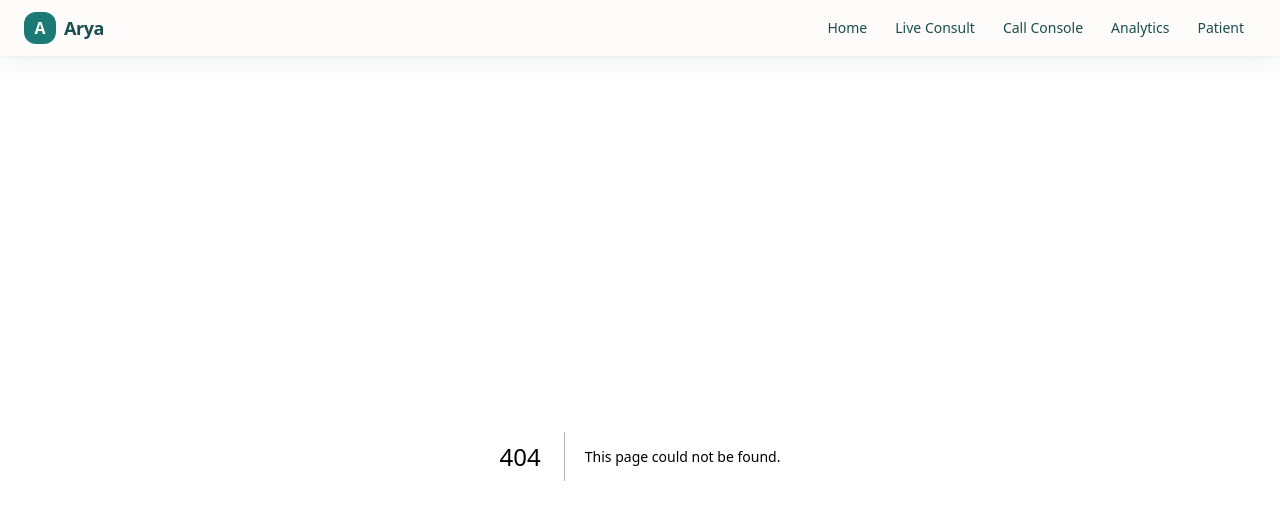
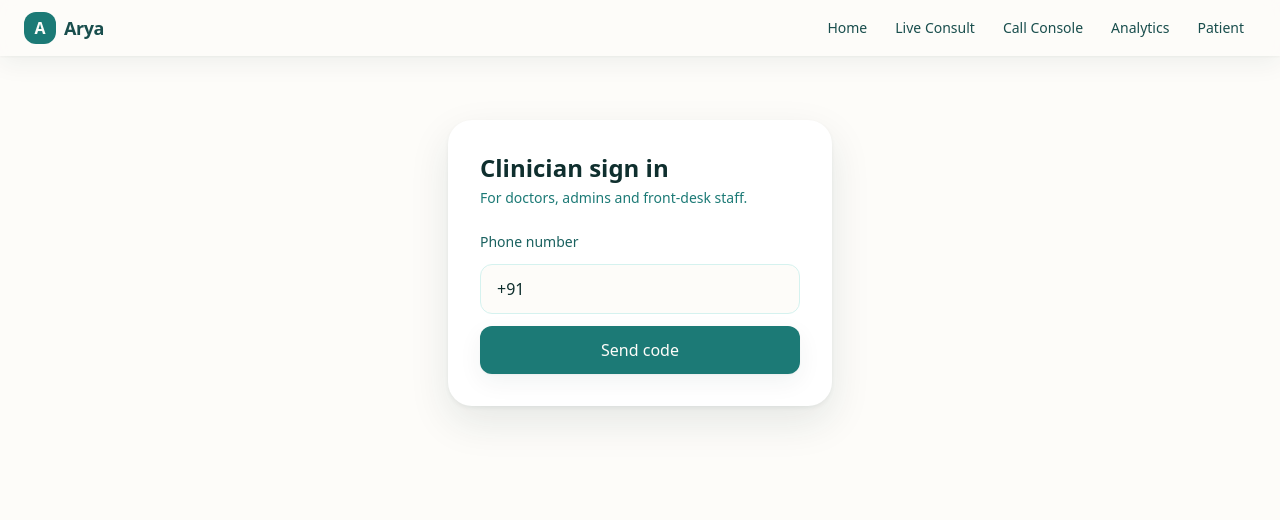
Before and after one commit to yadavahc/Arya-Multilingual-Voice-AI-Healthcare-Assistant, a Next.js app in the folder apps/web/: page /login/doctor in a window 1280 px wide. Before the commit this address had no page. Shown: the top 520 px of the page. Built offline with nearby package versions, Linux system fonts and the light colour scheme; no server answers.

Commit message:
Added login portals and auth store

```diff
--- /dev/null
+++ b/apps/web/src/app/login/doctor/page.tsx
@@ -0,0 +1,6 @@
+'use client';
+import { PhoneLogin } from '@/components/PhoneLogin';
+
+export default function DoctorLogin() {
+  return <PhoneLogin portal="doctor" />;
+}
--- /dev/null
+++ b/apps/web/src/app/login/page.tsx
@@ -0,0 +1,49 @@
+'use client';
+import Link from 'next/link';
+import { motion } from 'framer-motion';
+
+const portals = [
+  {
+    href: '/login/doctor',
+    icon: '🩺',
+    title: 'Clinician',
+    body: 'Doctors, admins & front-desk. Live consults, notes, call console and analytics.',
+  },
+  {
+    href: '/login/patient',
+    icon: '🙋',
+    title: 'Patient',
+    body: 'Talk to Arya about your medicines, diet, rest and appointments — any time.',
+  },
+];
+
+export default function LoginPortal() {
+  return (
+    <div className="mx-auto max-w-3xl px-6 py-20">
+      <div className="text-center">
+        <h1 className="text-3xl font-semibold text-teal-900">Welcome to Arya</h1>
+        <p className="mt-2 text-teal-600">Choose how you’d like to sign in.</p>
+      </div>
+      <div className="mt-10 grid gap-6 sm:grid-cols-2">
+        {portals.map((p, i) => (
+          <motion.div
+            key={p.href}
+            initial={{ opacity: 0, y: 16 }}
+            animate={{ opacity: 1, y: 0 }}
+            transition={{ delay: i * 0.06 }}
+          >
+            <Link
+              href={p.href}
+              className="block h-full rounded-3xl bg-white p-8 shadow-card transition-shadow duration-200 hover:shadow-lift"
+            >
+              <div className="text-4xl">{p.icon}</div>
+              <h2 className="mt-4 text-xl font-semibold text-teal-900">{p.title}</h2>
+              <p className="mt-2 text-sm leading-relaxed text-teal-700">{p.body}</p>
+              <span className="mt-4 inline-block font-medium text-teal-600">Continue →</span>
+            </Link>
+          </motion.div>
+        ))}
+      </div>
+    </div>
+  );
+}
--- /dev/null
+++ b/apps/web/src/app/login/patient/page.tsx
@@ -0,0 +1,6 @@
+'use client';
+import { PhoneLogin } from '@/components/PhoneLogin';
+
+export default function PatientLogin() {
+  return <PhoneLogin portal="patient" />;
+}
--- /dev/null
+++ b/apps/web/src/components/PhoneLogin.tsx
@@ -0,0 +1,129 @@
+'use client';
+import { useState } from 'react';
+import { useRouter } from 'next/navigation';
+import { api } from '@/lib/api';
+import { useAuth } from '@/lib/auth';
+
+type Portal = 'doctor' | 'patient';
+
+// Demo OTP. Matches the Firebase test-number codes so the flow feels identical.
+// Swap this path for real Firebase phone OTP when going to production.
+const DEMO_OTP = '123456';
+
+/** Normalize an Indian number to E.164 (+91XXXXXXXXXX) for the resolve lookup. */
+function toE164(input: string): string {
+  const digits = input.replace(/\D/g, '');
+  if (digits.length === 10) return `+91${digits}`;
+  if (digits.length === 12 && digits.startsWith('91')) return `+${digits}`;
+  return input.trim().startsWith('+') ? input.trim() : `+${digits}`;
+}
+
+export function PhoneLogin({ portal }: { portal: Portal }) {
+  const router = useRouter();
+  const setUser = useAuth((s) => s.setUser);
+  const [phone, setPhone] = useState('+91 ');
+  const [code, setCode] = useState('');
+  const [step, setStep] = useState<'phone' | 'code'>('phone');
+  const [error, setError] = useState<string | null>(null);
+  const [loading, setLoading] = useState(false);
+
+  function sendCode() {
+    setError(null);
+    const digits = phone.replace(/\D/g, '');
+    if (digits.length < 10) {
+      setError('Please enter a valid 10-digit mobile number.');
+      return;
+    }
+    setStep('code');
+  }
+
+  async function verify() {
+    setError(null);
+    setLoading(true);
+    try {
+      if (code.trim() !== DEMO_OTP) {
+        setError('Incorrect code. For this demo the code is 123456.');
+        return;
+      }
+      // Code accepted — resolve role via our API (enforces portal separation).
+      const identity = await api.resolveIdentity(toE164(phone), portal);
+      setUser(identity);
+      router.push(identity.role === 'patient' ? '/patient' : '/consult');
+    } catch (e: any) {
+      const msg = String(e?.message || '');
+      if (msg.includes('403')) {
+        setError(
+          portal === 'doctor'
+            ? 'This number is not registered as clinical staff.'
+            : 'This number is registered as staff — please use the staff portal.',
+        );
+      } else {
+        setError('Could not sign you in. Is the API running on :8080?');
+      }
+    } finally {
+      setLoading(false);
+    }
+  }
+
+  return (
+    <div className="mx-auto mt-16 max-w-sm rounded-3xl bg-white p-8 shadow-lift">
+      <h1 className="text-2xl font-semibold text-teal-900">
+        {portal === 'doctor' ? 'Clinician sign in' : 'Patient sign in'}
+      </h1>
+      <p className="mt-1 text-sm text-teal-600">
+        {portal === 'doctor'
+          ? 'For doctors, admins and front-desk staff.'
+          : 'Sign in with your phone to talk to Arya.'}
+      </p>
+
+      {step === 'phone' ? (
+        <div className="mt-6 space-y-3">
+          <label className="block text-sm font-medium text-teal-700">Phone number</label>
+          <input
+            value={phone}
+            onChange={(e) => setPhone(e.target.value)}
+            onKeyDown={(e) => e.key === 'Enter' && sendCode()}
+            placeholder="+91 98765 43210"
+            className="w-full rounded-xl border border-teal-100 bg-cream-50 px-4 py-3 text-teal-900 outline-none focus:border-teal-400"
+          />
+          <button
+            onClick={sendCode}
+            className="w-full rounded-xl bg-teal-600 py-3 font-medium text-cream-50 shadow-card"
+          >
+            Send code
+          </button>
+        </div>
+      ) : (
+        <div className="mt-6 space-y-3">
+          <label className="block text-sm font-medium text-teal-700">
+            Enter the 6-digit code
+          </label>
+          <input
+            value={code}
+            onChange={(e) => setCode(e.target.value)}
+            onKeyDown={(e) => e.key === 'Enter' && verify()}
+            placeholder="123456"
+            inputMode="numeric"
+            autoFocus
+            className="w-full rounded-xl border border-teal-100 bg-cream-50 px-4 py-3 text-center text-2xl tracking-widest text-teal-900 outline-none focus:border-teal-400"
+          />
+          <button
+            onClick={verify}
+            disabled={loading}
+            className="w-full rounded-xl bg-teal-600 py-3 font-medium text-cream-50 shadow-card disabled:opacity-60"
+          >
+            {loading ? 'Signing in…' : 'Verify & continue'}
+          </button>
+          <button onClick={() => setStep('phone')} className="w-full text-sm text-teal-600">
+            ← Use a different number
+          </button>
+          <p className="text-center text-xs text-teal-500">Demo code: 123456</p>
+        </div>
+      )}
+
+      {error && (
+        <p className="mt-4 rounded-lg bg-red-50 px-3 py-2 text-sm text-signal-red">{error}</p>
+      )}
+    </div>
+  );
+}
--- /dev/null
+++ b/apps/web/src/lib/auth.ts
@@ -0,0 +1,23 @@
+'use client';
+import { create } from 'zustand';
+import { persist } from 'zustand/middleware';
+import type { ResolvedIdentity } from './api';
+
+interface AuthState {
+  user: ResolvedIdentity | null;
+  setUser: (u: ResolvedIdentity) => void;
+  logout: () => void;
+}
+
+// Persisted so a refresh keeps the session. Firebase holds the real auth token;
+// this mirrors the resolved role/identity for routing + UI.
+export const useAuth = create<AuthState>()(
+  persist(
+    (set) => ({
+      user: null,
+      setUser: (user) => set({ user }),
+      logout: () => set({ user: null }),
+    }),
+    { name: 'arya-auth' },
+  ),
+);
```
